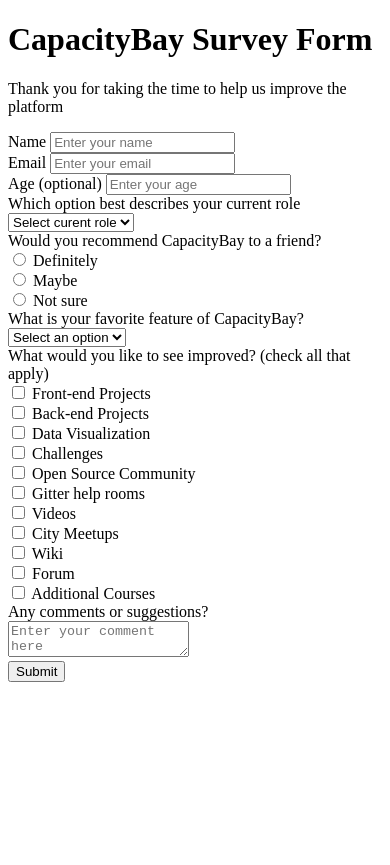
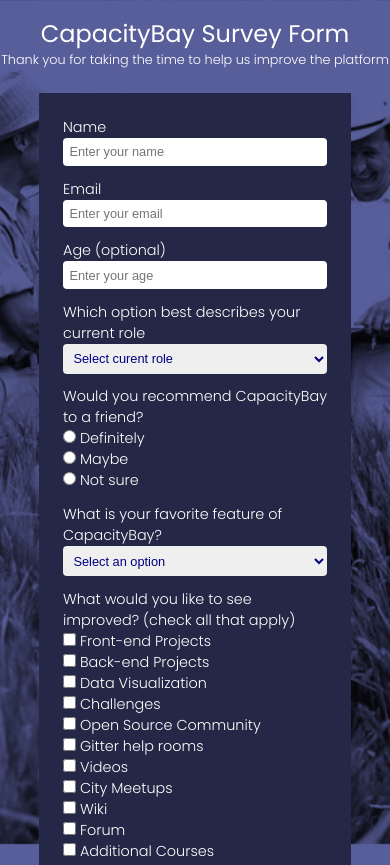
Before and after one commit to Dev-Iyke/Survey-Form, a plain HTML site: page index.html in a window 390 px wide. Shown: the top 865 px of the page. Before the commit the page ends 844 px from the top, so only its background shows below. Drawn offline with Linux system fonts and the light colour scheme.

Commit message:
Made the background image fixed to the background

```diff
--- a/index.html
+++ b/index.html
@@ -27,7 +27,7 @@
           <input type="number" placeholder="Enter your age">
         </div>
         <div class="fields">
-          <label for="role">Which option best describes your current role<label>
+          <p for="role">Which option best describes your current role<p>
           <select name="role" id="role">
             <option value="null">Select curent role</option>
             <option value="job">Full Time Job</option>
@@ -52,7 +52,7 @@
           </div>
         </div>
         <div class="fields">
-          <label for="fav">What is your favorite feature of CapacityBay?<label>
+          <p for="fav">What is your favorite feature of CapacityBay?<p>
           <select name="fav" id="fav">
             <option value="null">Select an option</option>
             <option value="challenges">Challenges</option>
@@ -110,7 +110,7 @@
         </div>
         <div class="fields">
           <label for="feedback">Any comments or suggestions?</label>
-          <textarea name="feedback" id="feedback" placeholder="Enter your comment here"></textarea>
+          <textarea name="feedback" id="feedback" rows="10" placeholder="Enter your comment here"></textarea>
         </div>
         <div class="btn">
           <input type="submit" value="Submit">
--- a/style.css
+++ b/style.css
@@ -0,0 +1,98 @@
+@import url('https://fonts.googleapis.com/css2?family=Inter+Tight:wght@100;200;300;400;500;600;700;800;900&family=Poppins:ital,wght@0,100;0,200;0,300;0,400;0,500;0,600;0,700;0,800;0,900;1,100;1,200;1,300;1,400;1,500;1,600;1,700;1,800;1,900&family=Ubuntu:ital,wght@0,300;0,400;0,500;0,700;1,300;1,400;1,500;1,700&display=swap');
+
+*{
+    margin: 0;
+    padding: 0;
+    box-sizing: border-box;
+}
+.container{
+    background-image: url('./img/old-school.jpg');
+    background-color: #2c2f4d;
+    background-repeat: no-repeat;
+    background-size: cover;
+    background-position: top center;
+    background-blend-mode: overlay;
+    background-attachment: fixed;
+    font-family: "Poppins", sans-serif;
+    padding: 1rem 0;
+}
+.intro{
+    text-align: center;
+    color: white;
+    width: 50%;
+    margin: 0 auto;
+
+}
+.intro h1{
+    font-weight: 500;
+}
+.intro p{
+    font-weight: 300;
+    font-size: 1.2rem;
+}
+
+.survey{
+    width: 50%;
+    margin: 1.5rem auto;
+    background-color: #242745;
+    color: white;
+    padding: 1.5rem;
+}
+.fields{
+    display: flex;
+    flex-direction: column;
+    margin-bottom: 1rem;
+    font-size: 1.1rem;
+    font-weight: 300;
+}
+.fields input, .fields select, textarea, .btn input{
+    padding: .4rem;
+    border: none;
+    outline: none;
+    border-radius: 4px;
+    color: navy;
+    font-size: 1rem;
+    font-weight: 300;
+    cursor: pointer;
+}
+.fields select{
+    width: 100%;
+}
+.btn input{
+    width: 100%;
+    background-color: #2d9e62;
+    padding: .6rem;
+    color: white;
+}
+textarea{
+    cursor: text;
+}
+
+/**************** Screens between 700px wide and 200px ****************/
+@media (min-width: 200px) and (max-width: 700px) {
+    .intro{
+      width: 100%;
+    }
+    .intro h1{
+        font-weight: 400;
+        font-size: 1.5rem;
+    }
+    .intro p{
+        font-weight: 300;
+        font-size: .8rem;
+    }
+    .survey{
+        width: 80%;
+    }
+    .fields{
+        margin-bottom: .8rem;
+        font-size: .9rem;
+    }
+    .fields input, .fields select, textarea, .btn input{
+        padding: .2.5rem;
+        font-size: .8rem;
+    }
+    .btn input{
+        font-weight: 600;
+    }
+}
```
Also changed, not shown: img/old-school.jpg (added).
